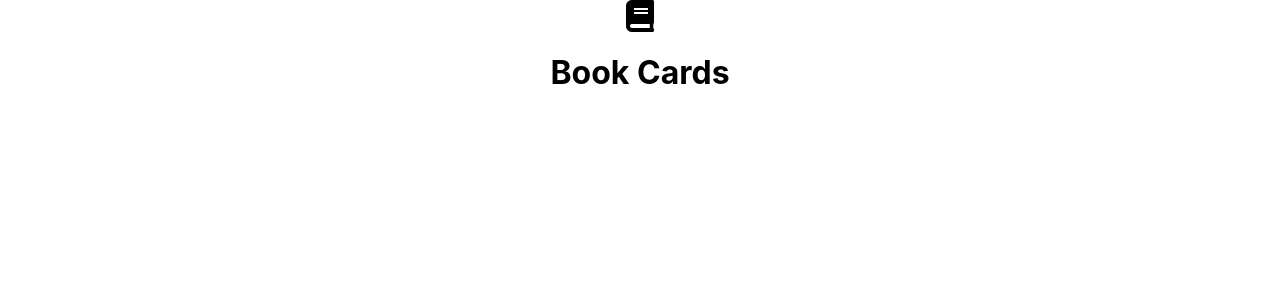
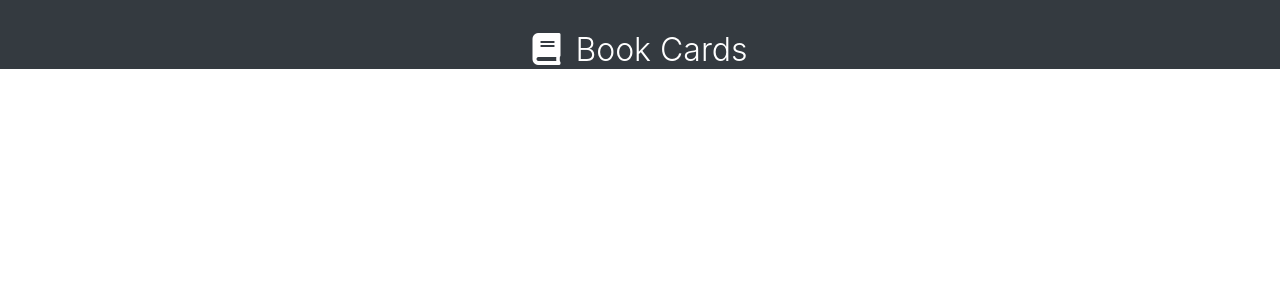
Before and after one commit to Asadbek-Dev/book-project, a React (Create React App) app: page / in a window 1280 px wide. Shown: the top 300 px of the page. Built offline with nearby package versions, Linux system fonts and the light colour scheme.

Commit message:
header styled

```diff
--- a/src/App.css
+++ b/src/App.css
@@ -1,38 +1,16 @@
-.App {
+*{
+  margin: 0;
+  padding: 0;
+  box-sizing: border-box;
+}
+header{
+  padding: 30px 030px 0;
+  background: #343a40;
+  color: #fff;
   text-align: center;
 }
-
-.App-logo {
-  height: 40vmin;
-  pointer-events: none;
+header h1{
+  display: inline;
+  margin-left: 15px;
+  font-weight: 300;
 }
-
-@media (prefers-reduced-motion: no-preference) {
-  .App-logo {
-    animation: App-logo-spin infinite 20s linear;
-  }
-}
-
-.App-header {
-  background-color: #282c34;
-  min-height: 100vh;
-  display: flex;
-  flex-direction: column;
-  align-items: center;
-  justify-content: center;
-  font-size: calc(10px + 2vmin);
-  color: white;
-}
-
-.App-link {
-  color: #61dafb;
-}
-
-@keyframes App-logo-spin {
-  from {
-    transform: rotate(0deg);
-  }
-  to {
-    transform: rotate(360deg);
-  }
-}
```
